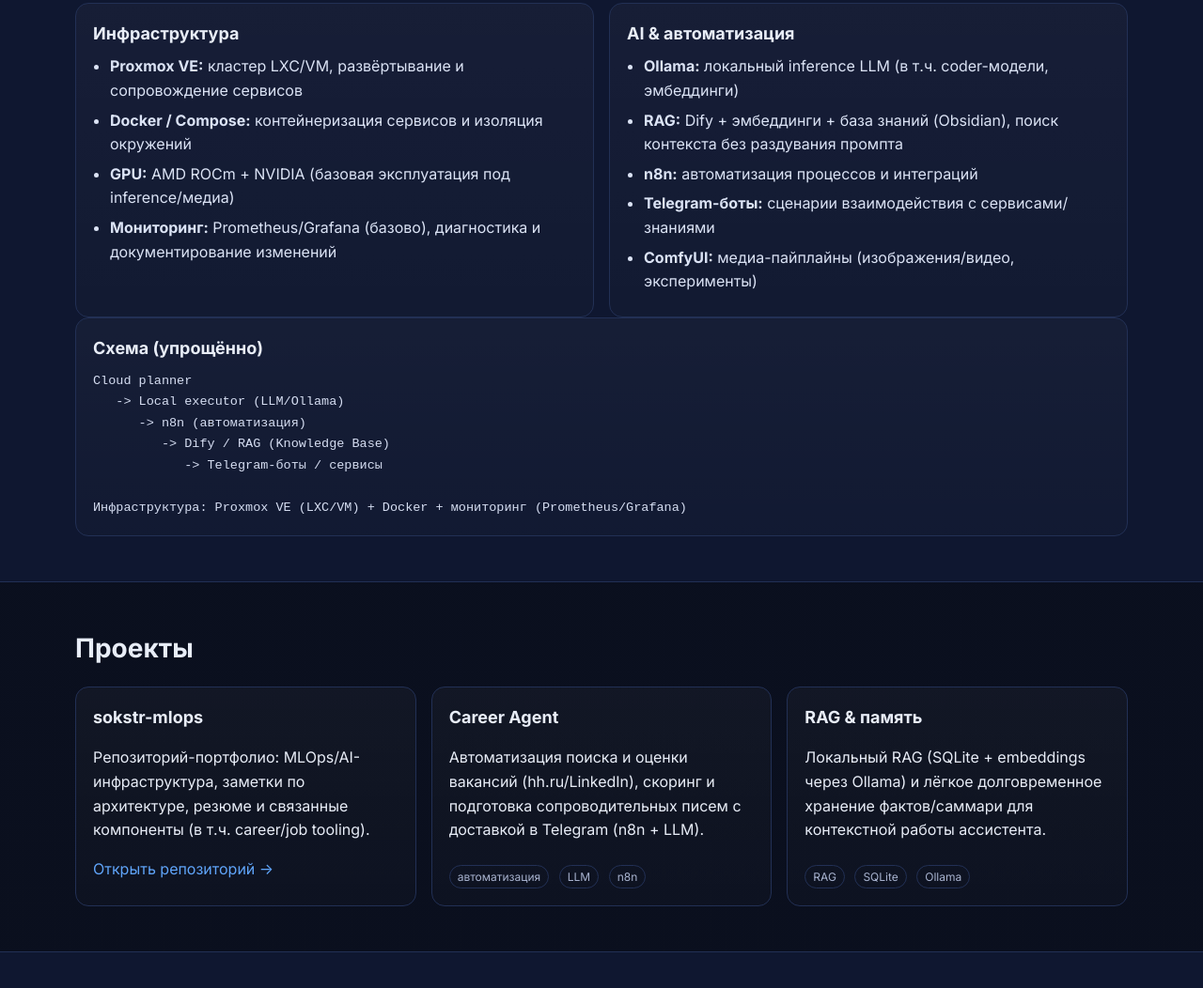
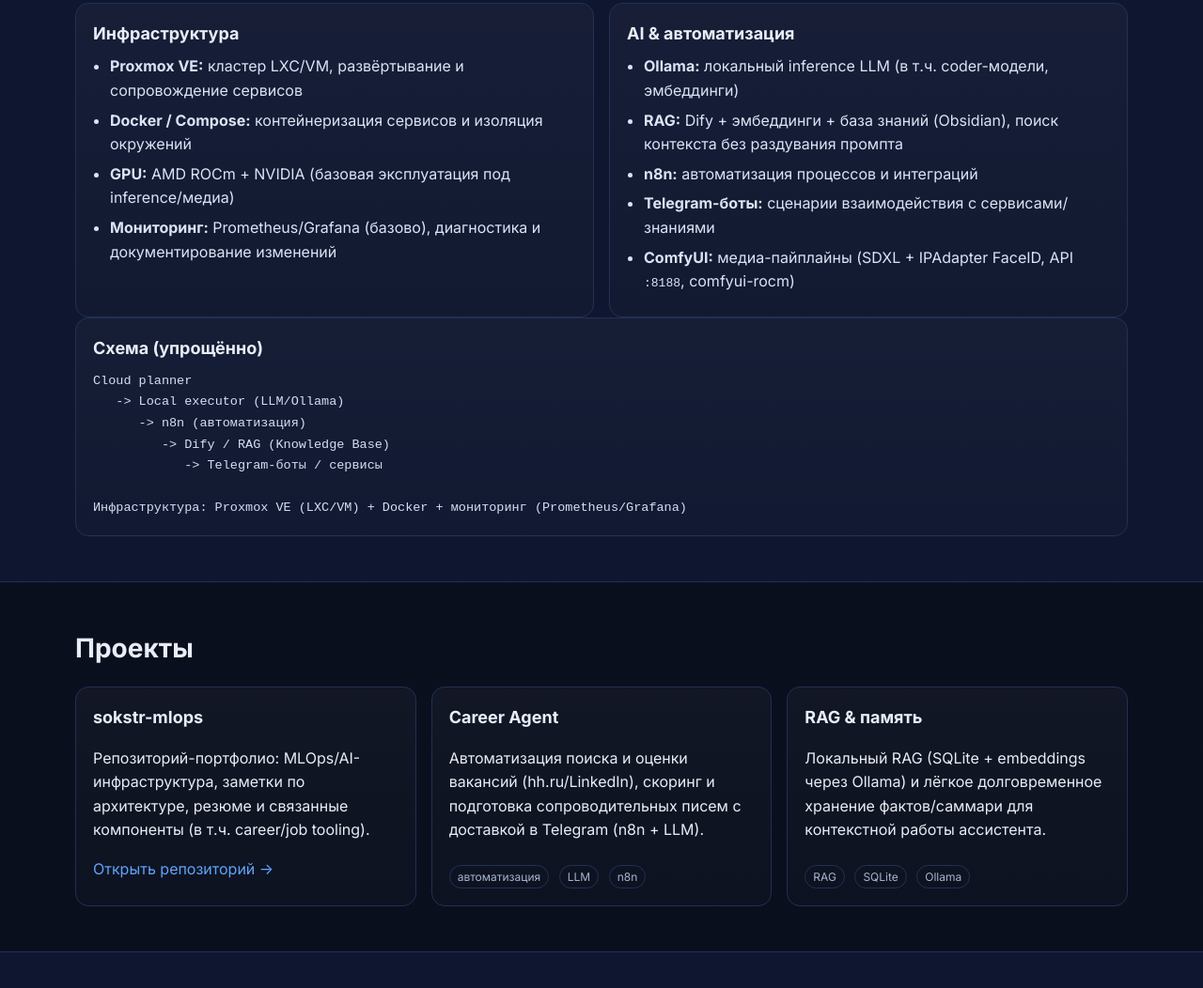
Before and after one commit to 358630ccok-sys/sokstr, a plain HTML site: page docs/index.html in a window 1280 px wide. Shown: the part 1158-2210 px from the top of the page at 94% size. Drawn offline with Linux system fonts and the light colour scheme.

Commit message:
docs: уточнить ComfyUI пайплайн (скриншот, API, n8n шаблон) в портфолио

```diff
--- a/docs/index.html
+++ b/docs/index.html
@@ -72,7 +72,7 @@
               <li><strong>RAG:</strong> Dify + эмбеддинги + база знаний (Obsidian), поиск контекста без раздувания промпта</li>
               <li><strong>n8n:</strong> автоматизация процессов и интеграций</li>
               <li><strong>Telegram-боты:</strong> сценарии взаимодействия с сервисами/знаниями</li>
-              <li><strong>ComfyUI:</strong> медиа-пайплайны (изображения/видео, эксперименты)</li>
+              <li><strong>ComfyUI:</strong> медиа-пайплайны (SDXL + IPAdapter FaceID, API <code>:8188</code>, comfyui-rocm)</li>
             </ul>
           </div>
         </div>
```
Also changed, not shown: 2 other files.
